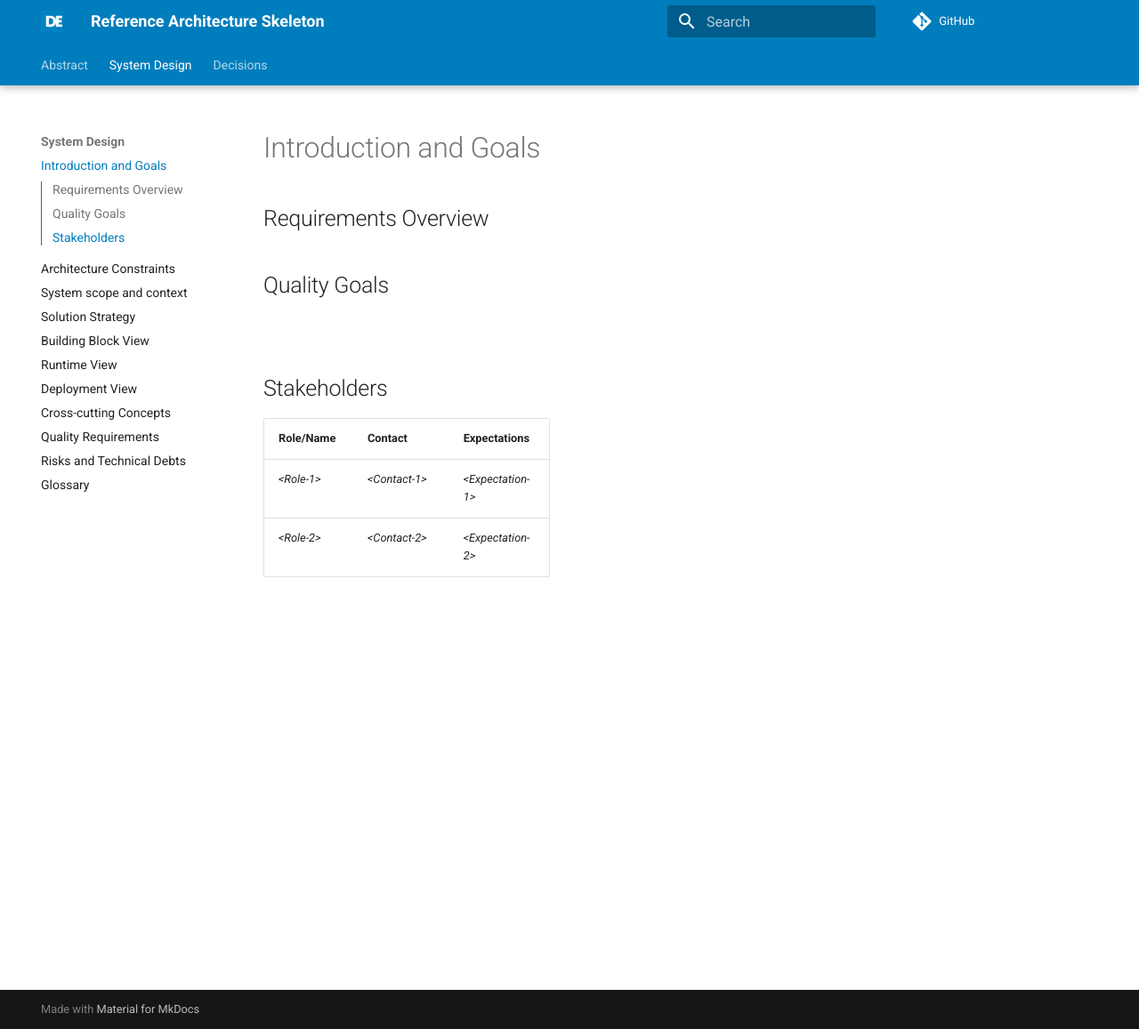
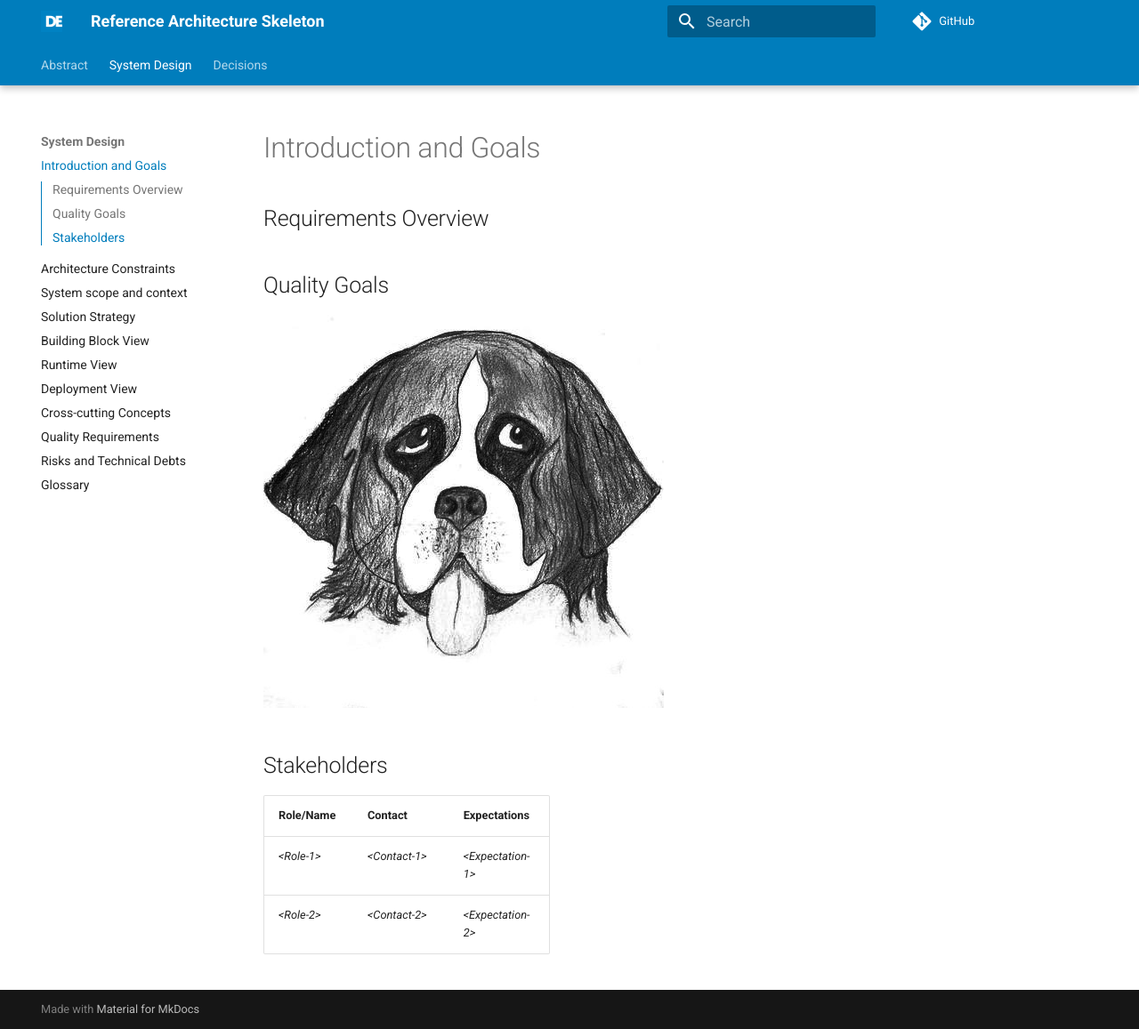
Before and after one commit to clap-demo/refarch-001, an MkDocs documentation site: the page built from docs/system-design/01_introduction_and_goals.md, in a window 1280 px wide and 1157 px high. Shown: the whole window at 89% size. Built offline with MkDocs 1.6.1 and Material for MkDocs 9.7.7, drawn with Linux system fonts in a browser that asks for light colours; comment, search, counter and statistics services are not loaded; the version menu is left out.

Commit message:
Update 01_introduction_and_goals.md

```diff
--- a/docs/system-design/01_introduction_and_goals.md
+++ b/docs/system-design/01_introduction_and_goals.md
@@ -5,7 +5,7 @@ title: Introduction and Goals
 
 ## Quality Goals
 
-![](media/80163217_p.jpg)
+![](/media/80163217_p.jpg)
 
 ## Stakeholders
 
```
